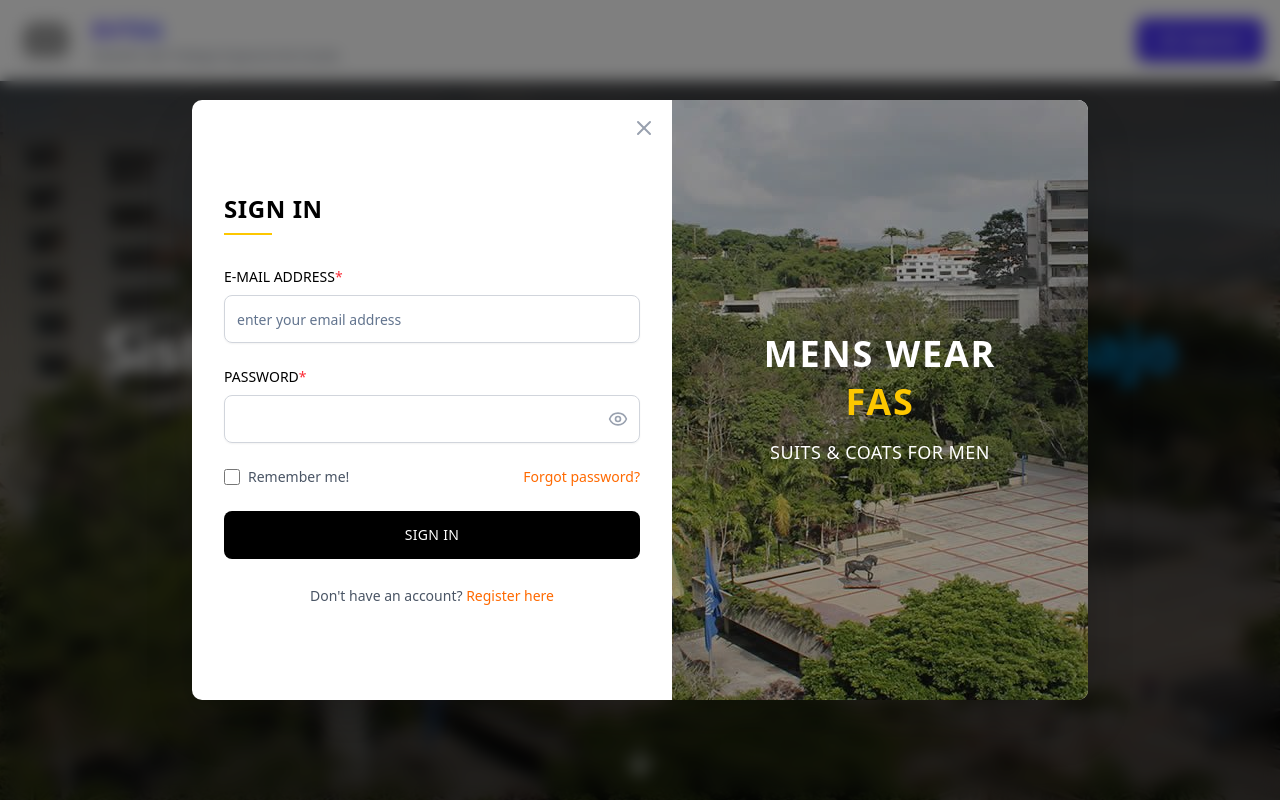
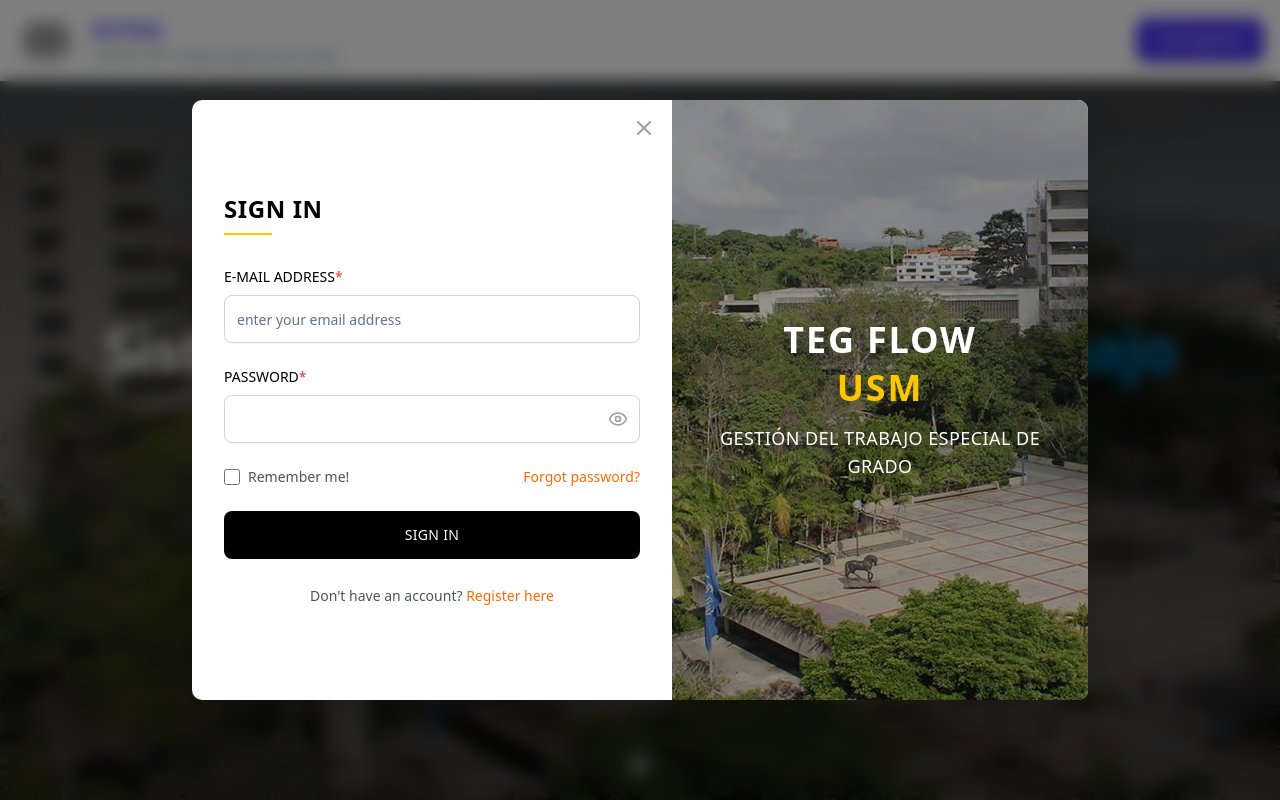
Before and after one commit to Aoshi346/teg-web-app, a Next.js app: page / in a window 1280 px wide. Both pictures are taken after a click on the button "Ingresar". Shown: the top 800 px of the page. Built offline with nearby package versions, Linux system fonts and the light colour scheme; grey boxes are pictures that could not be loaded.

Commit message:
feat: update README and package.json for project rebranding; modify LoginModal component text for consistency with new project name

```diff
--- a/src/components/LoginModal.tsx
+++ b/src/components/LoginModal.tsx
@@ -430,13 +430,13 @@
                   {/* Text Overlays */}
                   <div className="absolute inset-0 flex flex-col justify-center items-center text-white p-8">
                     <h3 className="text-4xl font-bold uppercase tracking-wider mb-2">
-                      MENS WEAR
+                      TEG FLOW
                     </h3>
                     <h4 className="text-4xl font-bold uppercase tracking-wider mb-4 text-yellow-400">
-                      FAS
+                      USM
                     </h4>
                     <p className="text-lg uppercase tracking-wide text-center">
-                      SUITS & COATS FOR MEN
+                      GESTIÓN DEL TRABAJO ESPECIAL DE GRADO
                     </p>
                   </div>
             </div>
```
Also changed, not shown: package.json (+30 -4 lines), 1 other file (tests, documents, lock files or other folders).
